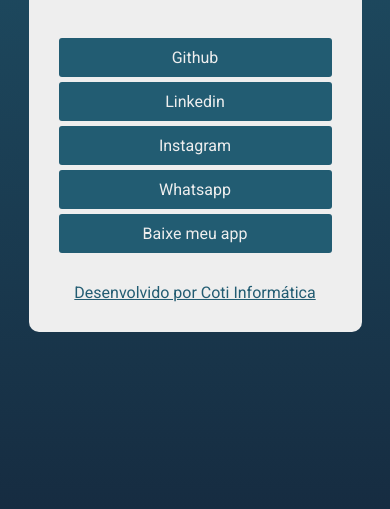
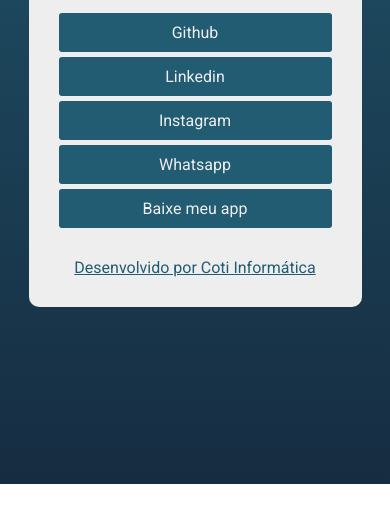
Before and after one commit to Th-nsoliveira/projeto-links, a plain HTML site: page index.html in a window 390 px wide. Shown: the part 385-894 px from the top of the page. After the commit the page ends 869 px from the top, so only its background shows below. Drawn offline with Linux system fonts and the light colour scheme.

Commit message:
Add files via upload

```diff
--- a/css/style.css
+++ b/css/style.css
@@ -106,8 +106,9 @@
       display: block;
     }
 
-    body{
-        overflow:visible;
+    div{
+        margin: 25px auto;
+
     }
 
 }
```
